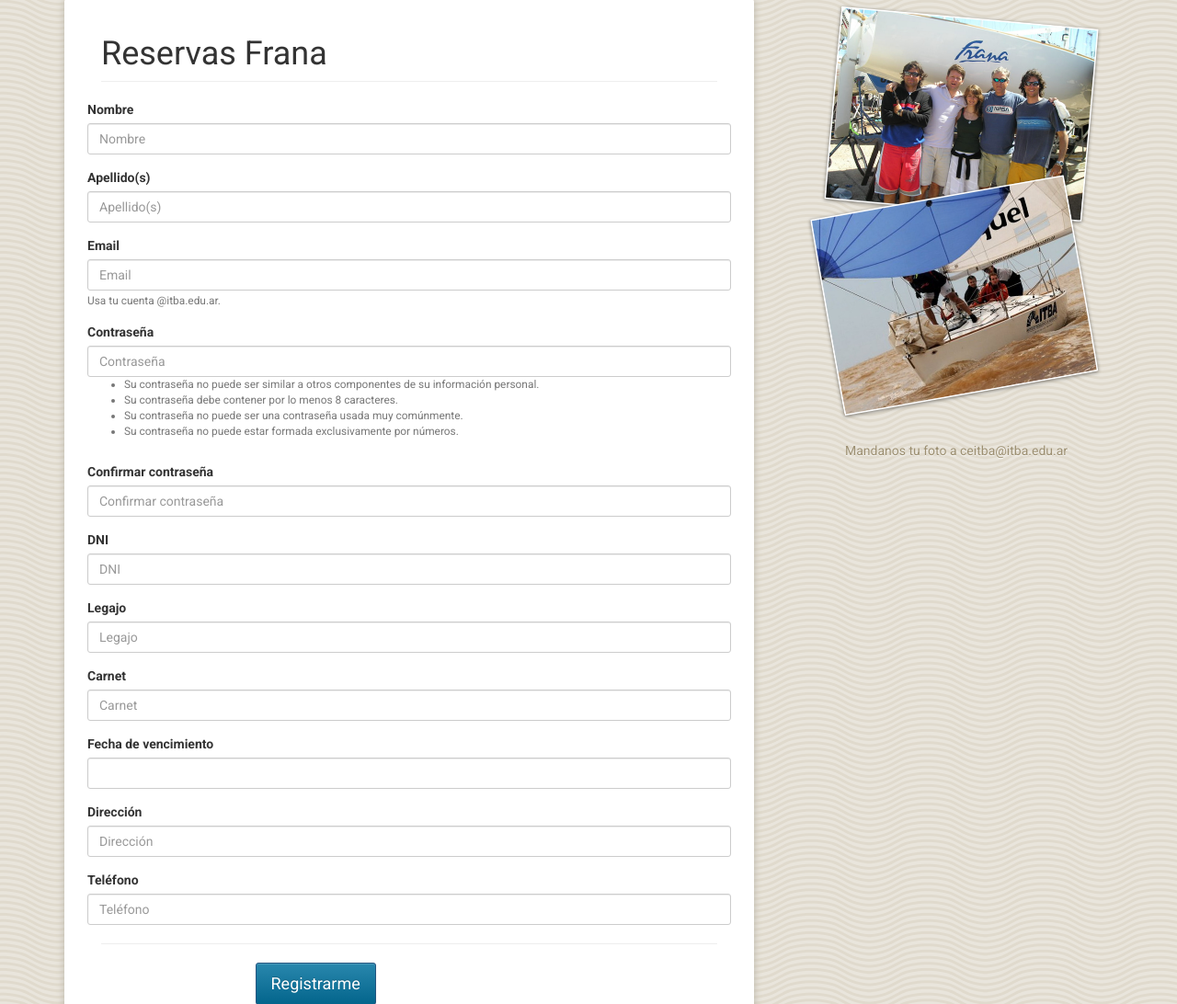
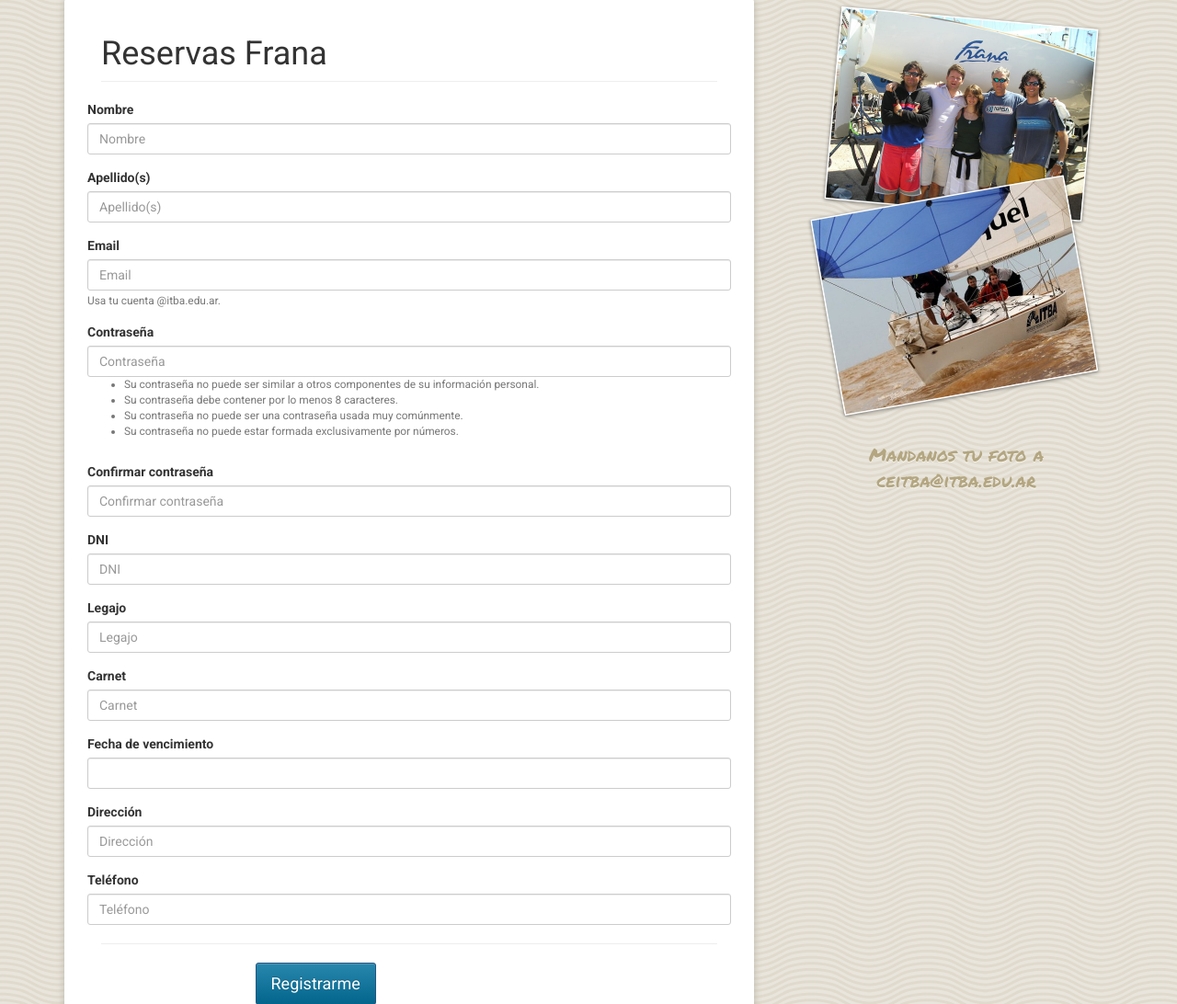
Before and after one commit to ceitba/frana, a Django app: page /bookings/signup in a window 1280 px wide. Shown: the part 81-1173 px from the top of the page at 92% size. Run offline with Django 3.2, Linux system fonts and the light colour scheme; some libraries are stand-ins or nearby versions.

Commit message:
Add fancy font to photo legend

```diff
--- a/static/css/theme.css
+++ b/static/css/theme.css
@@ -74,8 +74,15 @@ body {
 }
 
 .page-sidebar {
+  color: #B3A681;
+  font-family: "Permanent Marker", "Roboto", Helvetica, Arial, sans-serif;
+  font-size: 1.4em;
   margin-top: 80px;
   padding-left: 20px;
+}
+
+.page-sidebar a {
+  color: #B3A681;
 }
 
 .btn-primary {
--- a/templates/base.html
+++ b/templates/base.html
@@ -8,7 +8,7 @@
   <link href="{% static "bootstrap/css/bootstrap.min.css" %}" rel="stylesheet">
   <link href="{% static "bootstrap/css/bootstrap-theme.min.css" %}" rel="stylesheet">
   <link href="{% static "css/theme.css" %}" rel="stylesheet">
-  <link href='https://fonts.googleapis.com/css?family=Roboto:400,700' rel='stylesheet' type='text/css'>
+  <link href='https://fonts.googleapis.com/css?family=Roboto:400,700|Permanent+Marker' rel='stylesheet' type='text/css'>
 </head>
 <body role="document">
   <div class="container" role="main">
```
